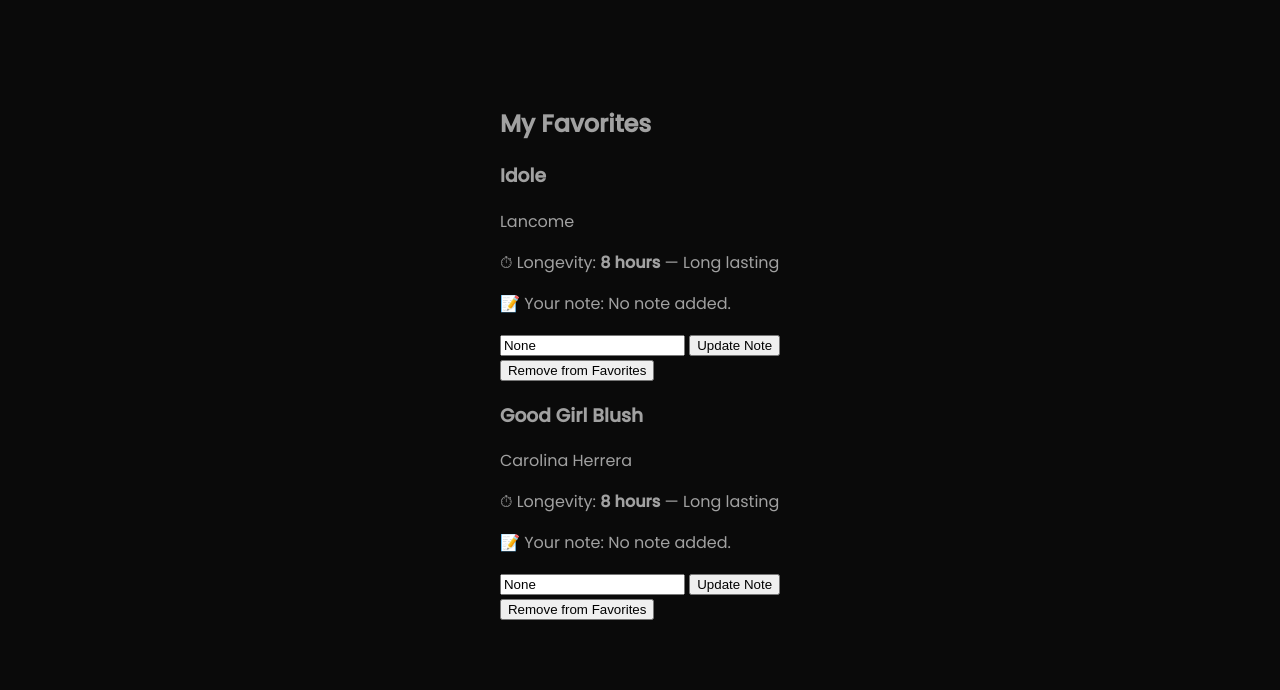
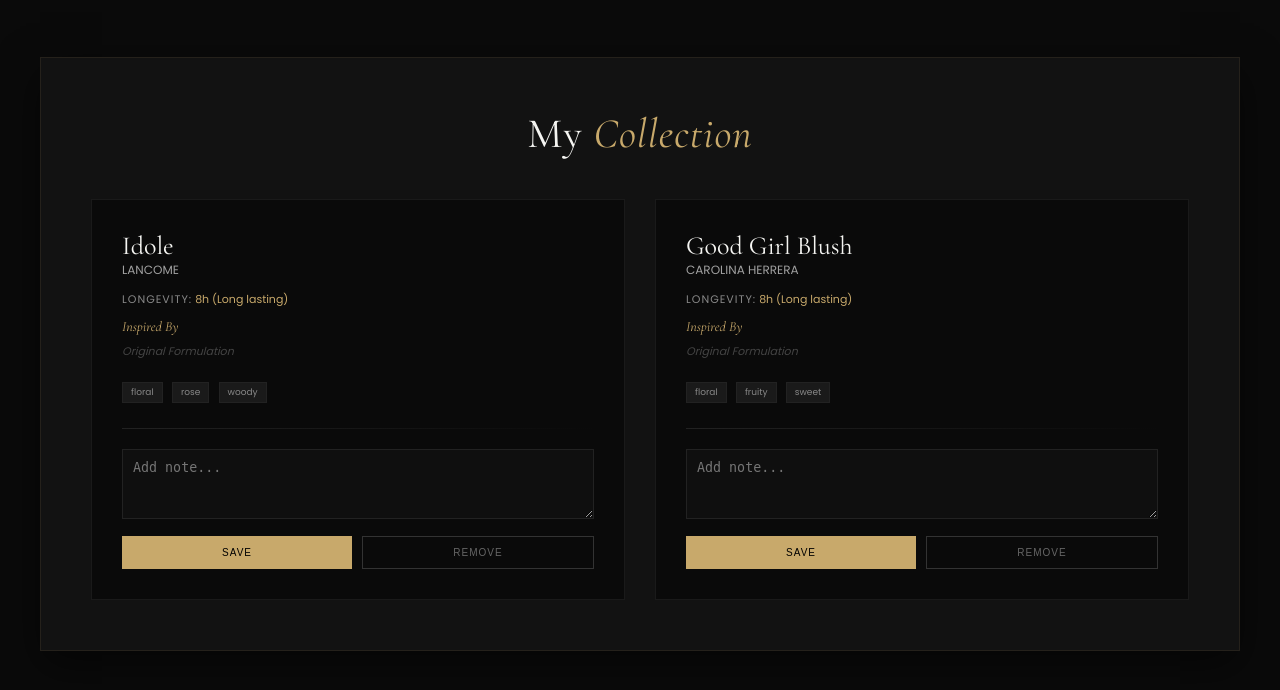
Before and after one commit to dilaycelikk/perfume-finder, a Flask app: page /favorites in a window 1280 px wide. Shown: the part 92-782 px from the top of the page. Run offline with Flask 3, Linux system fonts and the light colour scheme; a user stored in the database is signed in; data comes from the database, SQL or seed files in the repository.

Commit message:
[US4] [US5] Implement UI for managing favorite perfumes and personal notes

```diff
--- a/templates/favorites.html
+++ b/templates/favorites.html
@@ -1,46 +1,99 @@
 {% extends 'base.html' %}
 
 {% block content %}
-<div class="favorites">
-    <h2>My Favorites</h2>
+<div class="box" style="max-width: 1100px; padding: 50px;">
+    <h1 class="title">My <em>Collection</em></h1>
 
-    {% if favorites %}
     <div class="perfume-grid">
-            {% for f in favorites %}
+        {% for perfume in favorites %}
         <div class="perfume-card">
-                <h3>{{ f.name }}</h3>
-                <p class="brand">{{ f.brand }}</p>
-                <p>⏱ Longevity: <strong>{{ f.longevity_hours }} hours</strong> — {{ f.longevity_label }}</p>
+            <div class="card-main">
+                <span class="perfume-name">{{ perfume.name }}</span>
+                <span class="perfume-brand">{{ perfume.brand }}</span>
 
-                {% if f.budget == 'luxury' %}
-                    {% if f.alternative_suggestion %}
-                    <p class="suggestion">💡 Affordable alternative: <strong>{{ f.alternative_suggestion }}</strong></p>
+                <div class="card-longevity" style="margin: 12px 0 10px 0; font-size: 11px; color: #888;">
+                    <span style="text-transform: uppercase; letter-spacing: 1px;">Longevity:</span>
+                    <span style="color: #C8A96B;">{{ perfume.longevity_hours }}h ({{ perfume.longevity_label }})</span>
+                </div>
+
+                <div class="card-inspired" style="margin-bottom: 15px;">
+                    {% if perfume.budget|lower == 'luxury' %}
+                        <span class="inspired-label" style="color: #C8A96B; font-family: 'Cormorant Garamond', serif; font-style: italic; font-size: 14px; display: block; margin-bottom: 2px;">Affordable Alternative</span>
+                        {% if perfume.alternative_suggestion and perfume.alternative_suggestion|string != 'None' and perfume.alternative_suggestion|string|trim != '' %}
+                            <span class="inspired-name" style="color: #ccc; font-size: 13px;">{{ perfume.alternative_suggestion }}</span>
+                        {% else %}
+                            <span class="inspired-name" style="color: #444; font-size: 11px; font-style: italic;">Exclusive Formulation</span>
+                        {% endif %}
+                    {% else %}
+                        <span class="inspired-label" style="color: #C8A96B; font-family: 'Cormorant Garamond', serif; font-style: italic; font-size: 14px; display: block; margin-bottom: 2px;">Inspired By</span>
+                        {% if perfume.inspired_by and perfume.inspired_by|string != 'None' and perfume.inspired_by|string|trim != '' %}
+                            <span class="inspired-name" style="color: #ccc; font-size: 13px;">{{ perfume.inspired_by }}</span>
+                        {% else %}
+                            <span class="inspired-name" style="color: #444; font-size: 11px; font-style: italic;">Original Formulation</span>
                         {% endif %}
                     {% endif %}
+                </div>
 
-                {% if f.budget == 'budget' %}
-                    {% if f.inspired_by %}
-                    <p class="inspired">🌸 Inspired by <strong>{{ f.inspired_by }}</strong></p>
-                    <p class="original">✨ Consider trying the original: <strong>{{ f.inspired_by }}</strong></p>
+                <div class="perfume-notes">
+                    {% if perfume.notes %}
+                        {% for note in perfume.notes.split(',') %}
+                            <span class="note-tag">{{ note.strip() }}</span>
+                        {% endfor %}
                     {% endif %}
-                {% endif %}
+                </div>
+            </div>
 
-                <p class="note">📝 Your note: {{ f.personal_note if f.personal_note else 'No note added.' }}</p>
+            <div class="divider"></div>
 
-                <form method="POST" action="{{ url_for('update_favorite', fav_id=f.id) }}">
-                    <input type="text" name="note" placeholder="Update your note..." value="{{ f.personal_note }}">
-                    <button type="submit" class="btn-secondary">Update Note</button>
+            <form method="POST" onsubmit="handleSave(event, this)">
+                <textarea name="note" class="note-input" placeholder="Add note...">{{ perfume.personal_note or '' }}</textarea>
+                <div class="save-feedback" style="display:none; color: #C8A96B; font-size: 10px; letter-spacing: 2px; margin-bottom: 8px;">NOTE SAVED ✓</div>
+                <div class="card-actions">
+                    <button type="submit" formaction="{{ url_for('update_favorite', fav_id=perfume.fav_id) }}" class="save-btn">SAVE</button>
+                    <button type="submit" formaction="{{ url_for('delete_favorite', fav_id=perfume.fav_id) }}" class="remove-btn">REMOVE</button>
+                </div>
             </form>
-
-                <form method="POST" action="{{ url_for('delete_favorite', fav_id=f.id) }}">
-                    <button type="submit" class="btn-delete">Remove from Favorites</button>
-                </form>
+        </div>
+        {% else %}
+            <div style="grid-column: 1 / -1; text-align: center; padding: 40px 0;">
+                <p style="font-weight: 300; color: #777;">Your collection is empty. Start building your scent portfolio!</p>
             </div>
         {% endfor %}
     </div>
-    {% else %}
-        <p>You have no saved perfumes yet.</p>
-        <a href="{{ url_for('quiz') }}" class="btn-primary">Find Perfumes</a>
-    {% endif %}
 </div>
+
+<style>
+    .perfume-grid { display: grid; grid-template-columns: repeat(auto-fit, minmax(280px, 1fr)); gap: 30px; margin-top: 40px; }
+    .perfume-card { background: #0A0A0A; border: 1px solid #1a1a1a; padding: 30px; display: flex; flex-direction: column; }
+    .perfume-name { font-family: 'Cormorant Garamond', serif; color: #F5F5F2; font-size: 26px; }
+    .perfume-brand { color: #A1A1A1; font-size: 12px; text-transform: uppercase; margin-bottom: 10px; display: block; }
+    .note-tag { background: #1a1a1a; color: #888; font-size: 9px; padding: 3px 8px; border: 1px solid #222; margin-right: 5px; display: inline-block; margin-bottom: 5px; }
+    .note-input { width: 100%; height: 70px; background: #0f0f0f; border: 1px solid #222; color: #ddd; padding: 10px; margin-bottom: 10px; box-sizing: border-box; }
+    .card-actions { display: flex; gap: 10px; }
+    .save-btn { background: #C8A96B; border: none; padding: 10px; flex: 1; cursor: pointer; color: #000; font-size: 10px; letter-spacing: 1px; }
+    .remove-btn { background: transparent; border: 1px solid #333; color: #666; padding: 10px; flex: 1; cursor: pointer; font-size: 10px; letter-spacing: 1px; }
+    .remove-btn:hover { border-color: #cc3333; color: #cc3333; }
+    .divider { height: 1px; background: linear-gradient(90deg, #222, transparent); margin: 20px 0; }
+</style>
+
+<script>
+    function handleSave(event, form) {
+        const clickedBtn = document.activeElement;
+        if (!clickedBtn || !clickedBtn.classList.contains('save-btn')) return;
+
+        event.preventDefault();
+        const url = clickedBtn.getAttribute('formaction');
+        const note = form.querySelector('textarea[name="note"]').value;
+        const feedback = form.querySelector('.save-feedback');
+
+        fetch(url, {
+            method: 'POST',
+            headers: { 'Content-Type': 'application/x-www-form-urlencoded' },
+            body: 'note=' + encodeURIComponent(note)
+        }).then(() => {
+            feedback.style.display = 'block';
+            setTimeout(() => { feedback.style.display = 'none'; }, 2000);
+        });
+    }
+</script>
 {% endblock %}
```
Lines whose indentation alone changed are shown as unchanged.
